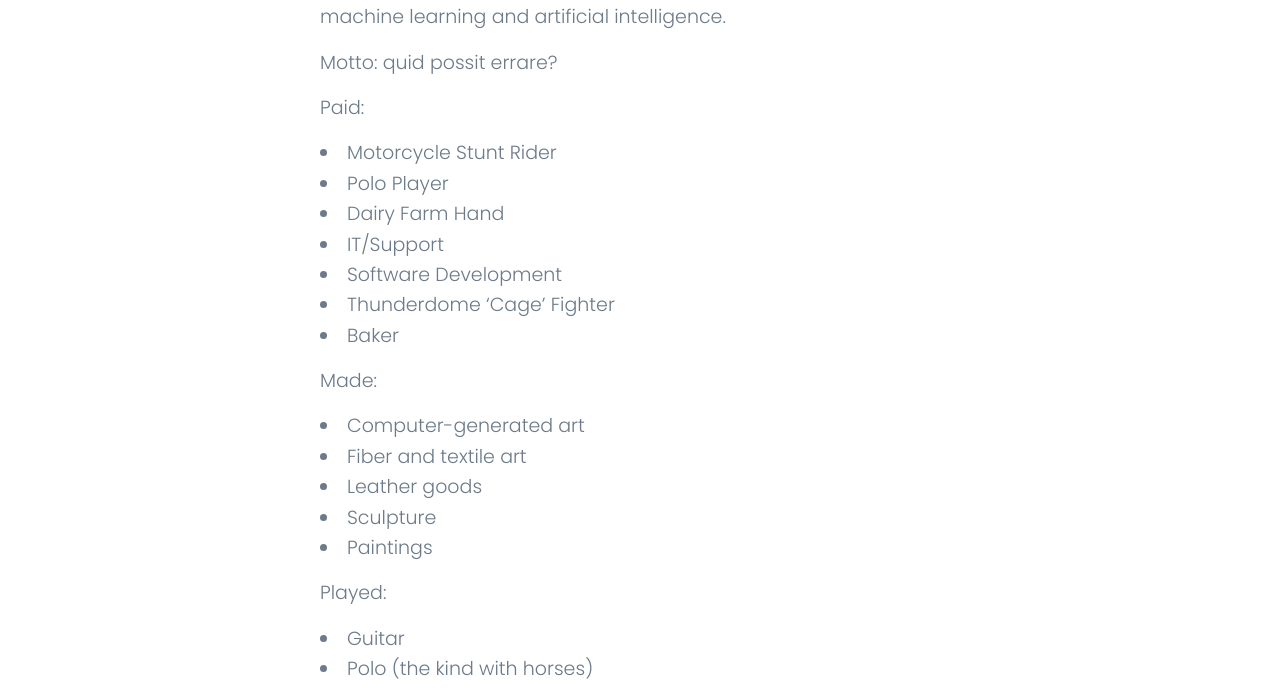
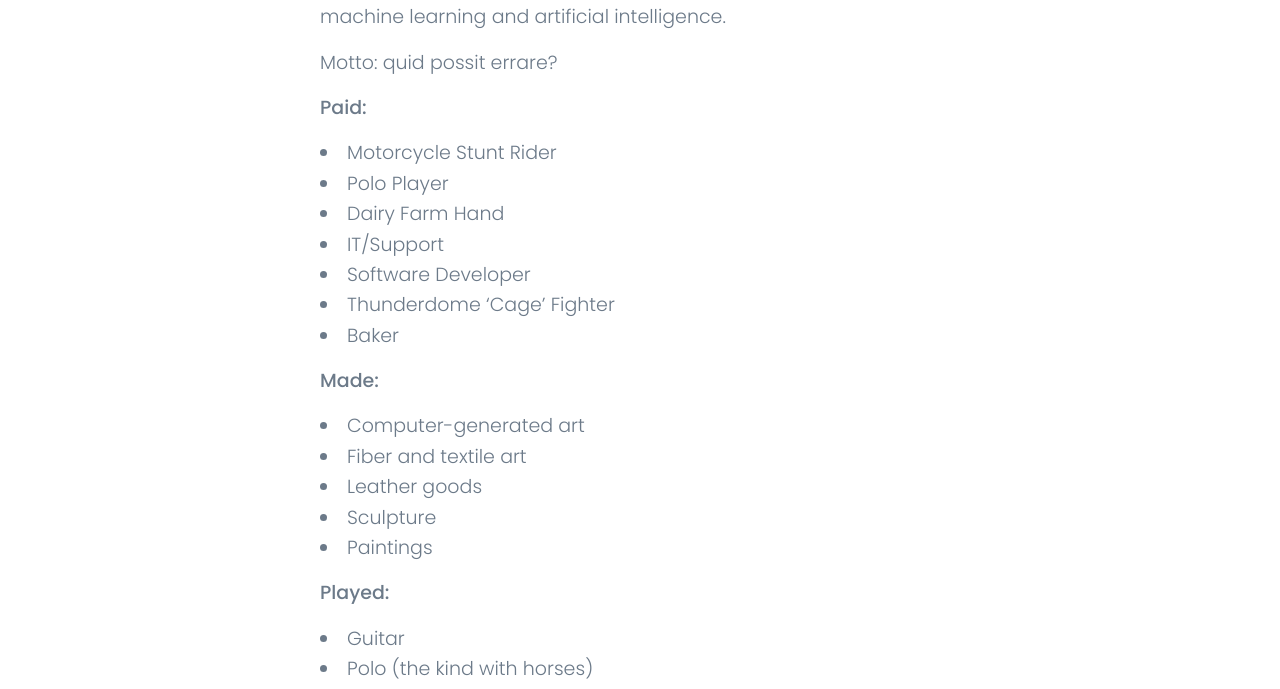
Before and after one commit to alexpfox/alexandrafox.github.io, a Jekyll site: the page built from _pages/about.md, in a window 1280 px wide. Shown: the part 328-1017 px from the top of the page. Built offline with Jekyll 4.4.1, drawn with Linux system fonts in a browser that asks for light colours; nearby versions of some CDN libraries.

Commit message:
modify about me

```diff
--- a/CNAME
+++ /dev/null
@@ -1 +0,0 @@
-alexandrafox.me
--- a/_pages/about.md
+++ b/_pages/about.md
@@ -8,18 +8,18 @@
 
 Motto: quid possit errare?
 
-Paid:
+**Paid:**
 
 * Motorcycle Stunt Rider
 * Polo Player
 * Dairy Farm Hand
 * IT/Support
-* Software Development
+* Software Developer
 * Thunderdome 'Cage' Fighter
 * Baker
 
 
-Made:
+**Made:**
 
 * Computer-generated art
 * Fiber and textile art
```
Also changed, not shown: other parts of _pages/about.md (+1 -1 lines), _pages/contact.md (+2 -4 lines), assets/images/2019/3/aroma.png (added), assets/images/2019/3/balance.png (added), assets/images/2019/3/coffee-tasting-table.jpg (added), assets/images/2019/3/coffee_cupping_consistency.png (added), assets/images/2019/3/total_points.png (added), assets/images/2019/3/xgboost_trained.png (added), 1 other file.
